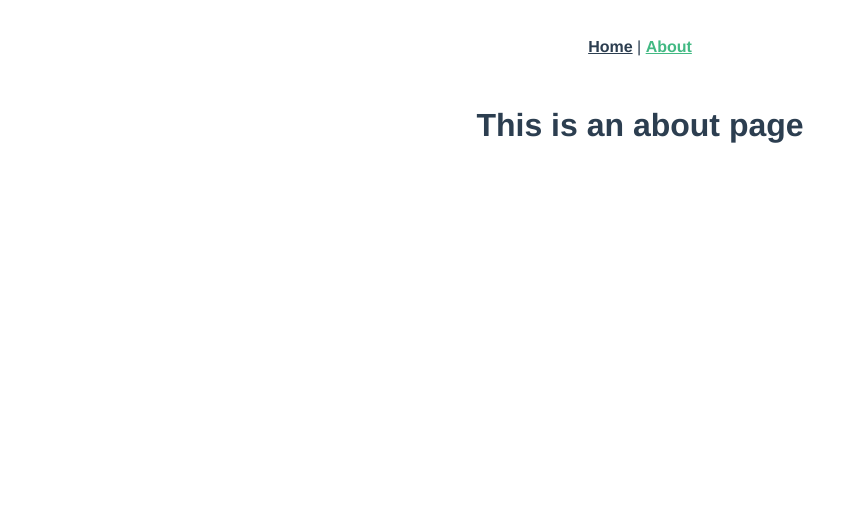
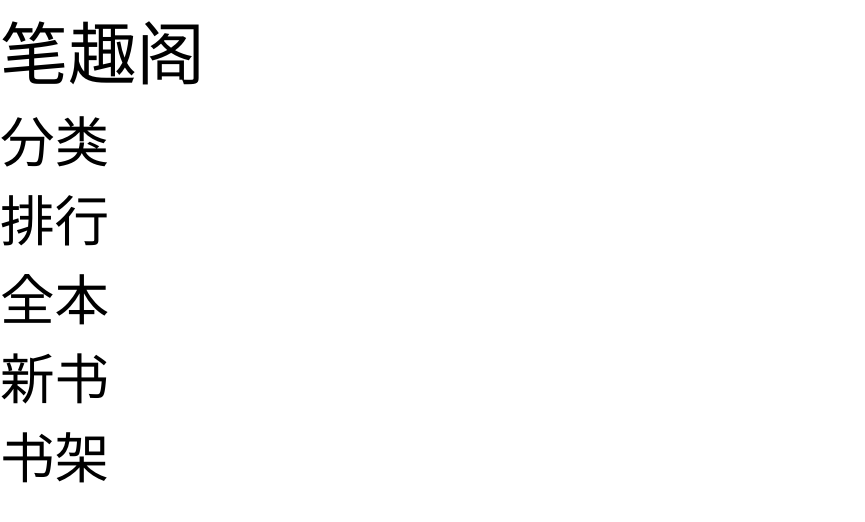
Before and after one commit to jxylty/biquge, a Vue app in the folder fe/: page /about in a window 1280 px wide. Shown: the top 522 px of the page, without its empty margins (0-865 px from the left). Built offline with nearby package versions, Linux system fonts and the light colour scheme.

Commit message:
移动适配 1rem=100px

```diff
--- a/fe/public/index.html
+++ b/fe/public/index.html
@@ -2,11 +2,14 @@
 <html lang="en">
   <head>
     <meta charset="utf-8">
-    <meta http-equiv="X-UA-Compatible" content="IE=edge">
-    <meta name="viewport" content="width=device-width,initial-scale=1.0">
+    <script src="pixelScale.js"></script>
+
     <link rel="icon" href="<%= BASE_URL %>favicon.ico">
     <title>fe</title>
   </head>
+  <style>
+
+  </style>
   <body>
     <noscript>
       <strong>We're sorry but fe doesn't work properly without JavaScript enabled. Please enable it to continue.</strong>
--- /dev/null
+++ b/fe/public/pixelScale.js
@@ -0,0 +1,22 @@
+
+(function () {
+    let scale = 1 / window.devicePixelRatio;
+    document.write(`<meta name="viewport" content="width=device-width, initial-scale=0.5, maximum-scale=0.5, minimum-scale=0.5, user-scalable=no">`)
+    var unit = window.innerWidth / 750;
+    document.write(`
+    <style>
+        * {
+            position: relative;
+            margin: 0;
+            padding: 0;
+        }
+        html, body {
+            font-size: ${100 * unit}px;
+            margin: 0;
+            padding: 0;
+            width: 100%;
+            height: 100%;
+        }
+    </style>
+`);
+})();
--- a/fe/src/App.vue
+++ b/fe/src/App.vue
@@ -1,31 +1,36 @@
 <template>
   <div id="app">
-    <div id="nav">
-      <router-link to="/">Home</router-link> |
-      <router-link to="/about">About</router-link>
-    </div>
+    <div class="head">笔趣阁</div>
+	<!-- <div class="nav">分类</div> -->
+   <div class="nav">
+		<ul>
+			<li v-for="nav of navs">  {{nav}}</li>
+		</ul>
+	</div>
+
+
     <router-view/>
   </div>
 </template>
 
+<script>
+	export default{
+		name: 'app',
+		data(){
+			return {
+				navs: ['分类','排行', '全本', '新书','书架']
+			}
+		}
+	}
+</script>
+
+
 <style>
-#app {
-  font-family: 'Avenir', Helvetica, Arial, sans-serif;
-  -webkit-font-smoothing: antialiased;
-  -moz-osx-font-smoothing: grayscale;
-  text-align: center;
-  color: #2c3e50;
-}
-#nav {
-  padding: 30px;
-}
-
-#nav a {
-  font-weight: bold;
-  color: #2c3e50;
-}
-
-#nav a.router-link-exact-active {
-  color: #42b983;
-}
+	#app{
+		font-size: 0.4rem;
+		/* font-size: 20px; */
+	}
+	.nav{
+		font-size: 0.32rem;
+	}
 </style>
--- a/fe/src/components/HelloWorld.vue
+++ /dev/null
@@ -1,57 +0,0 @@
-<template>
-  <div class="hello">
-    <h1>{{ msg }}</h1>
-    <p>
-      For a guide and recipes on how to configure / customize this project,<br>
-      check out the
-      <a href="https://cli.vuejs.org" target="_blank" rel="noopener">vue-cli documentation</a>.
-    </p>
-    <h3>Installed CLI Plugins</h3>
-    <ul>
-      <li><a href="https://github.com/vuejs/vue-cli/tree/dev/packages/%40vue/cli-plugin-babel" target="_blank" rel="noopener">babel</a></li>
-    </ul>
-    <h3>Essential Links</h3>
-    <ul>
-      <li><a href="https://vuejs.org" target="_blank" rel="noopener">Core Docs</a></li>
-      <li><a href="https://forum.vuejs.org" target="_blank" rel="noopener">Forum</a></li>
-      <li><a href="https://chat.vuejs.org" target="_blank" rel="noopener">Community Chat</a></li>
-      <li><a href="https://twitter.com/vuejs" target="_blank" rel="noopener">Twitter</a></li>
-      <li><a href="https://news.vuejs.org" target="_blank" rel="noopener">News</a></li>
-    </ul>
-    <h3>Ecosystem</h3>
-    <ul>
-      <li><a href="https://router.vuejs.org" target="_blank" rel="noopener">vue-router</a></li>
-      <li><a href="https://vuex.vuejs.org" target="_blank" rel="noopener">vuex</a></li>
-      <li><a href="https://github.com/vuejs/vue-devtools#vue-devtools" target="_blank" rel="noopener">vue-devtools</a></li>
-      <li><a href="https://vue-loader.vuejs.org" target="_blank" rel="noopener">vue-loader</a></li>
-      <li><a href="https://github.com/vuejs/awesome-vue" target="_blank" rel="noopener">awesome-vue</a></li>
-    </ul>
-  </div>
-</template>
-
-<script>
-export default {
-  name: 'HelloWorld',
-  props: {
-    msg: String
-  }
-}
-</script>
-
-<!-- Add "scoped" attribute to limit CSS to this component only -->
-<style scoped>
-h3 {
-  margin: 40px 0 0;
-}
-ul {
-  list-style-type: none;
-  padding: 0;
-}
-li {
-  display: inline-block;
-  margin: 0 10px;
-}
-a {
-  color: #42b983;
-}
-</style>
--- a/fe/src/router.js
+++ b/fe/src/router.js
@@ -12,14 +12,15 @@
       path: '/',
       name: 'home',
       component: Home
-    },
-    {
-      path: '/about',
-      name: 'about',
-      // route level code-splitting
-      // this generates a separate chunk (about.[hash].js) for this route
-      // which is lazy-loaded when the route is visited.
-      component: () => import(/* webpackChunkName: "about" */ './views/About.vue')
     }
+	// ,
+ //    {
+ //      path: '/about',
+ //      name: 'about',
+ //      // route level code-splitting
+ //      // this generates a separate chunk (about.[hash].js) for this route
+ //      // which is lazy-loaded when the route is visited.
+ //      component: () => import(/* webpackChunkName: "about" */ './views/About.vue')
+ //    }
   ]
 })
--- a/fe/src/views/About.vue
+++ /dev/null
@@ -1,5 +0,0 @@
-<template>
-  <div class="about">
-    <h1>This is an about page</h1>
-  </div>
-</template>
--- a/fe/src/views/Home.vue
+++ b/fe/src/views/Home.vue
@@ -1,18 +1,17 @@
 <template>
   <div class="home">
-    <img alt="Vue logo" src="../assets/logo.png">
-    <HelloWorld msg="Welcome to Your Vue.js App"/>
+
   </div>
 </template>
 
 <script>
-// @ is an alias to /src
-import HelloWorld from '@/components/HelloWorld.vue'
+
+
 
 export default {
   name: 'home',
   components: {
-    HelloWorld
+
   }
 }
 </script>
```
Also changed, not shown: 1 other file (tests, documents, lock files or other folders).
